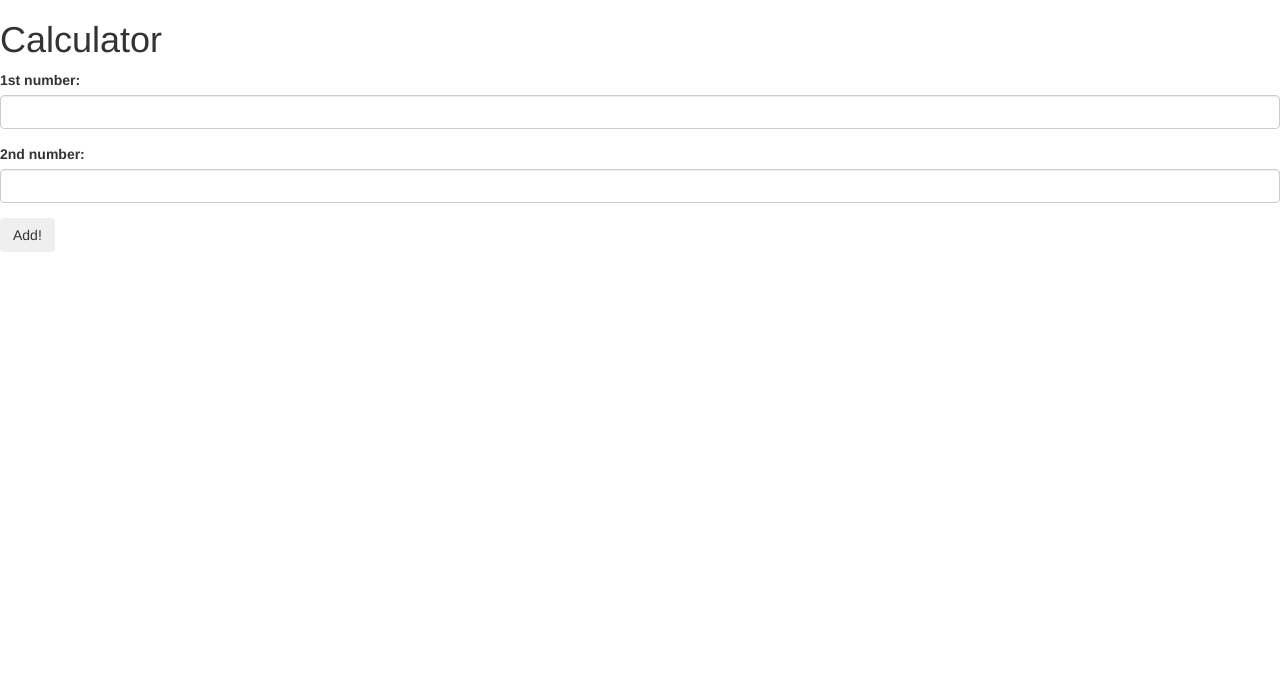
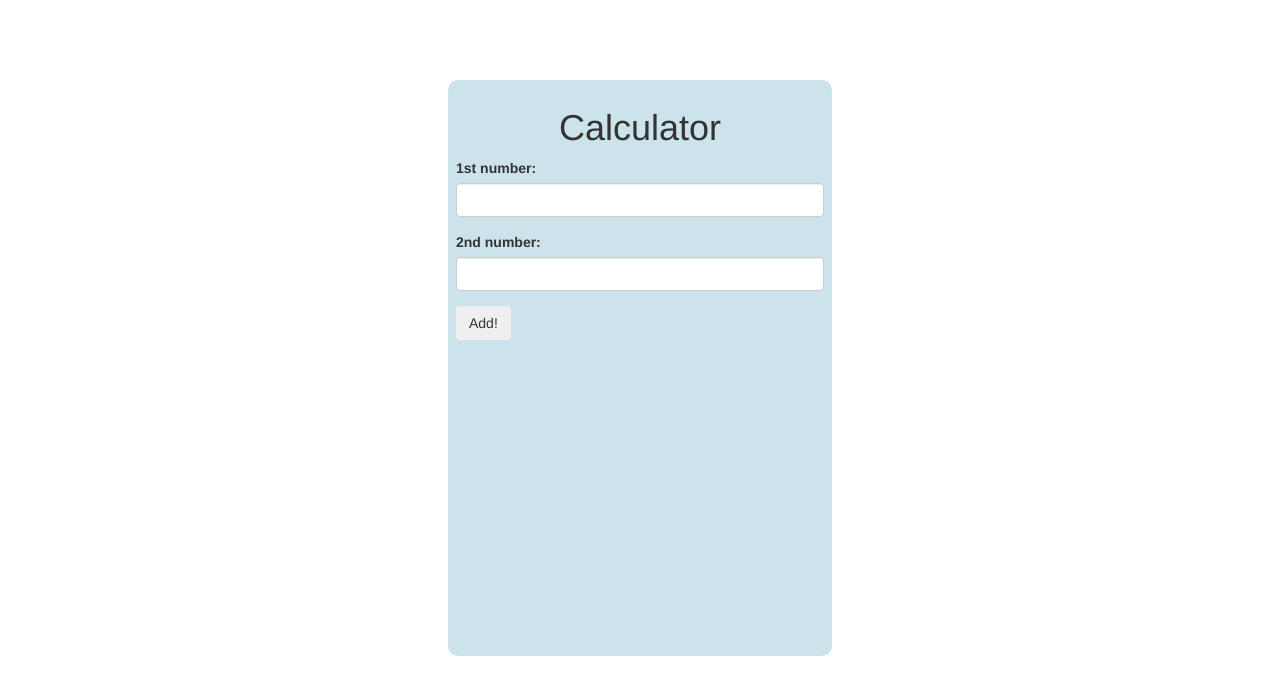
Before and after one commit to stephr3/calculator, a plain HTML site: page index.html in a window 1280 px wide. Drawn offline with Linux system fonts and the light colour scheme.

Commit message:
add css styling

```diff
--- a/css/styles.css
+++ b/css/styles.css
@@ -0,0 +1,19 @@
+#output {
+  margin-top: 10vh;
+  font-size: 4em;
+  text-align: center;
+  background-color: white;
+}
+
+.calculator {
+  max-width: 30vw;
+  min-height: 45vw;
+  border-radius: 10px;
+  background-color: #CCE3EB;
+  padding: 1vh;
+  margin: 10vh auto;
+}
+
+.calculator h1 {
+  text-align: center;
+}
--- a/index.html
+++ b/index.html
@@ -8,7 +8,8 @@
     <script src="js/scripts.js"></script>
   </head>
   <body>
-
+    <div class="container">
+      <div class="calculator">
         <h1>Calculator</h1>
         <form id="add">
           <div class="form-group">
@@ -24,5 +25,7 @@
         <div id="output">
 
         </div>
+      </div>
+    </div>
   </body>
 </html>
```
Lines whose indentation alone changed are shown as unchanged.
